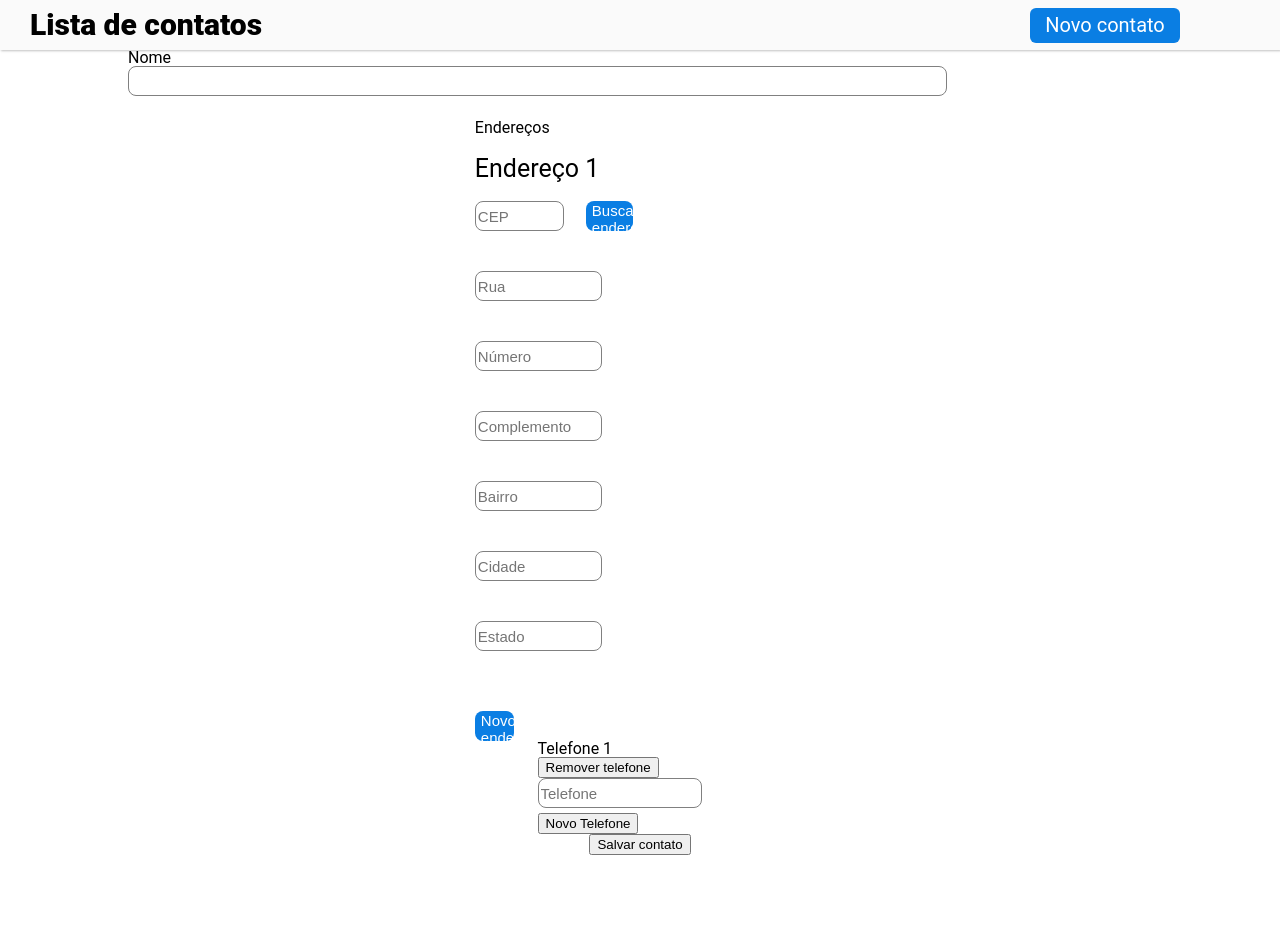
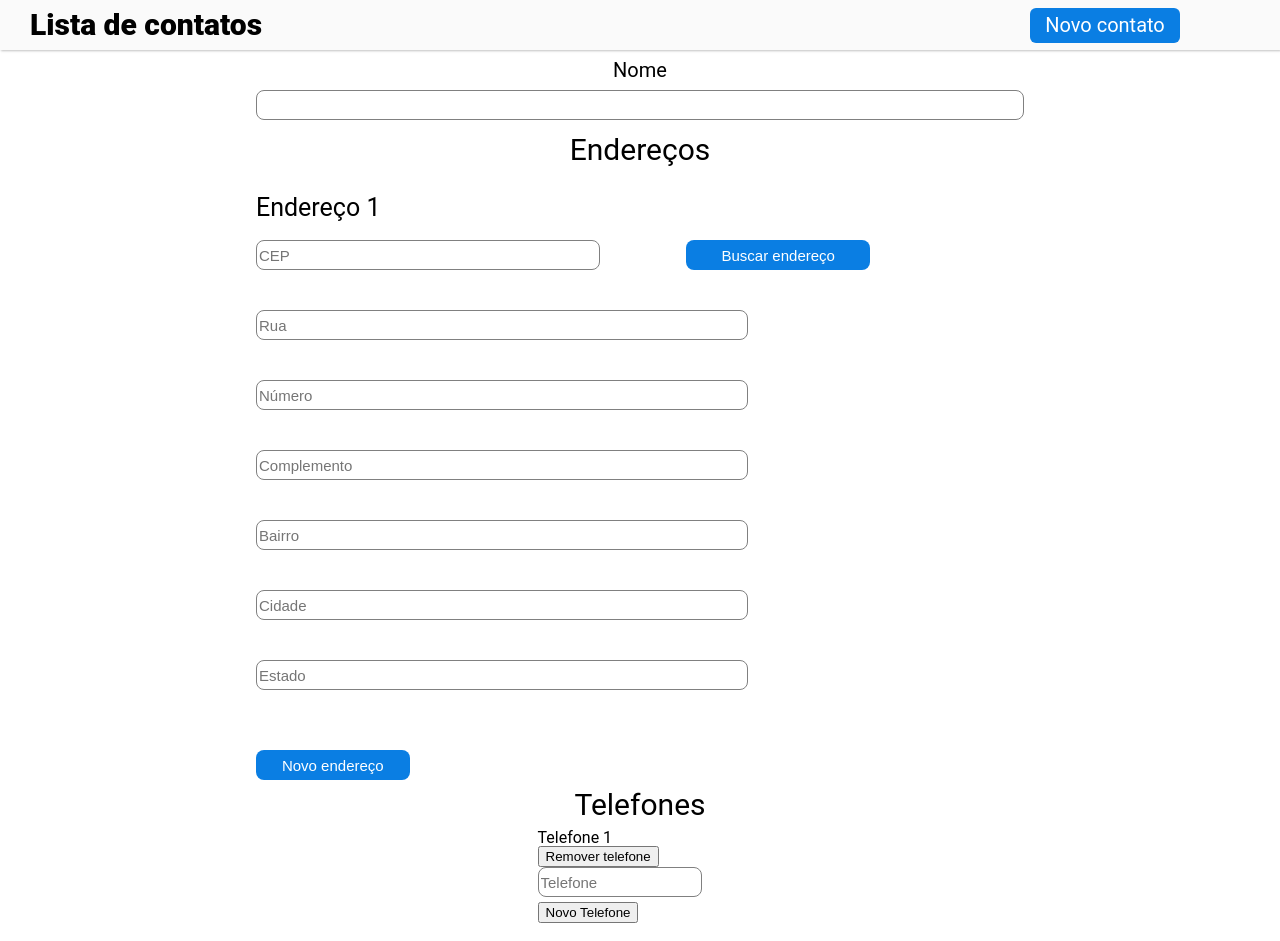
Before and after one commit to DouglasSantos94/vexpenses-contact-list, a React (Vite) app: page /add-contact in a window 1280 px wide. Shown: the top 941 px of the page. Before the commit the page ends 855 px from the top, so only its background shows below. Built offline with nearby package versions, Linux system fonts and the light colour scheme.

Commit message:
style: apply StyledTitle

```diff
--- a/src/components/Form/index.tsx
+++ b/src/components/Form/index.tsx
@@ -3,7 +3,7 @@ import { FormProvider, UseFormProps, UseFormReturn } from "react-hook-form";
 import { ContactAddressForm } from "../../pages/Contact/AddContact/AddressForm";
 import { PhoneNumberForm } from "../../pages/Contact/AddContact/PhoneNumberForm";
 import { Contact } from "../../types/contact";
-import { FormInput, InputField, StyledForm } from "./style";
+import { FormInput, Label, SaveContactButton, SectionTitle, StyledForm } from "./style";
 import { ErrorMessage } from "@hookform/error-message";
 
 export interface IFormProps {
@@ -16,17 +16,14 @@ export const Form = ({isEdit, form, submitForm}: IFormProps) => {
   return (
     <FormProvider {...form}>
       <StyledForm onSubmit={form.handleSubmit(submitForm)}>
-        <InputField>
-          <label htmlFor="name">Nome</label>
-          <FormInput {...form.register("name", { required: "* Campo obrigatório" })} />
-          <ErrorMessage errors={form.formState.errors} name="name"/>
-        </InputField>
-        <section>
-          <h2>Endereços</h2>
-          <ContactAddressForm />
-        </section>
+        <Label htmlFor="name">Nome</Label>
+        <FormInput style={{width: "60%"}} {...form.register("name", { required: "* Campo obrigatório" })} />
+        <ErrorMessage errors={form.formState.errors} name="name"/>
+        <SectionTitle>Endereços</SectionTitle>
+        <ContactAddressForm />
+        <SectionTitle>Telefones</SectionTitle>
         <PhoneNumberForm />
-        <button type="submit">{`Salvar ${isEdit ? "alterações" : "contato"}`}</button>
+        <SaveContactButton type="submit">{`Salvar ${isEdit ? "alterações" : "contato"}`}</SaveContactButton>
       </StyledForm>
     </FormProvider>
 )
```
